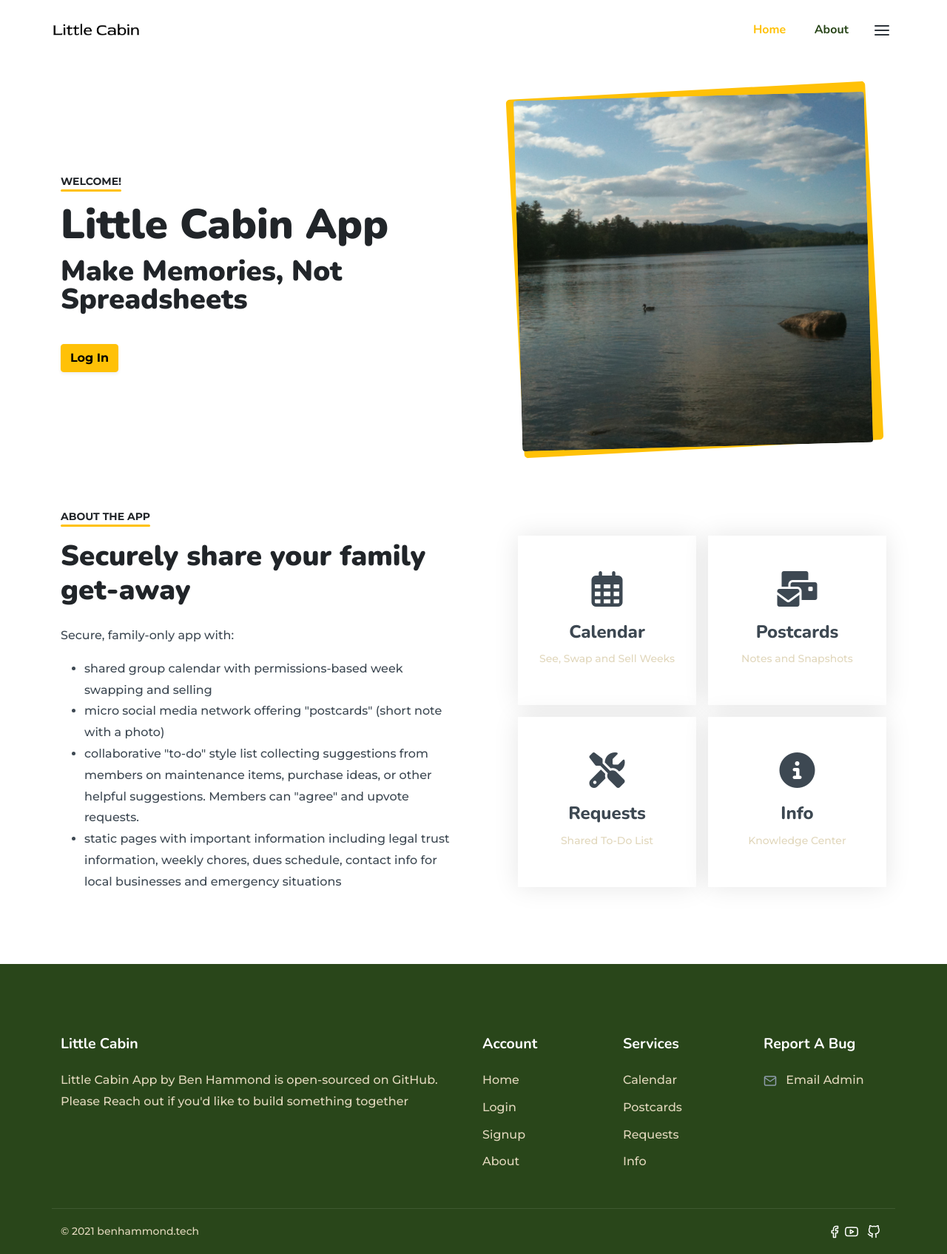
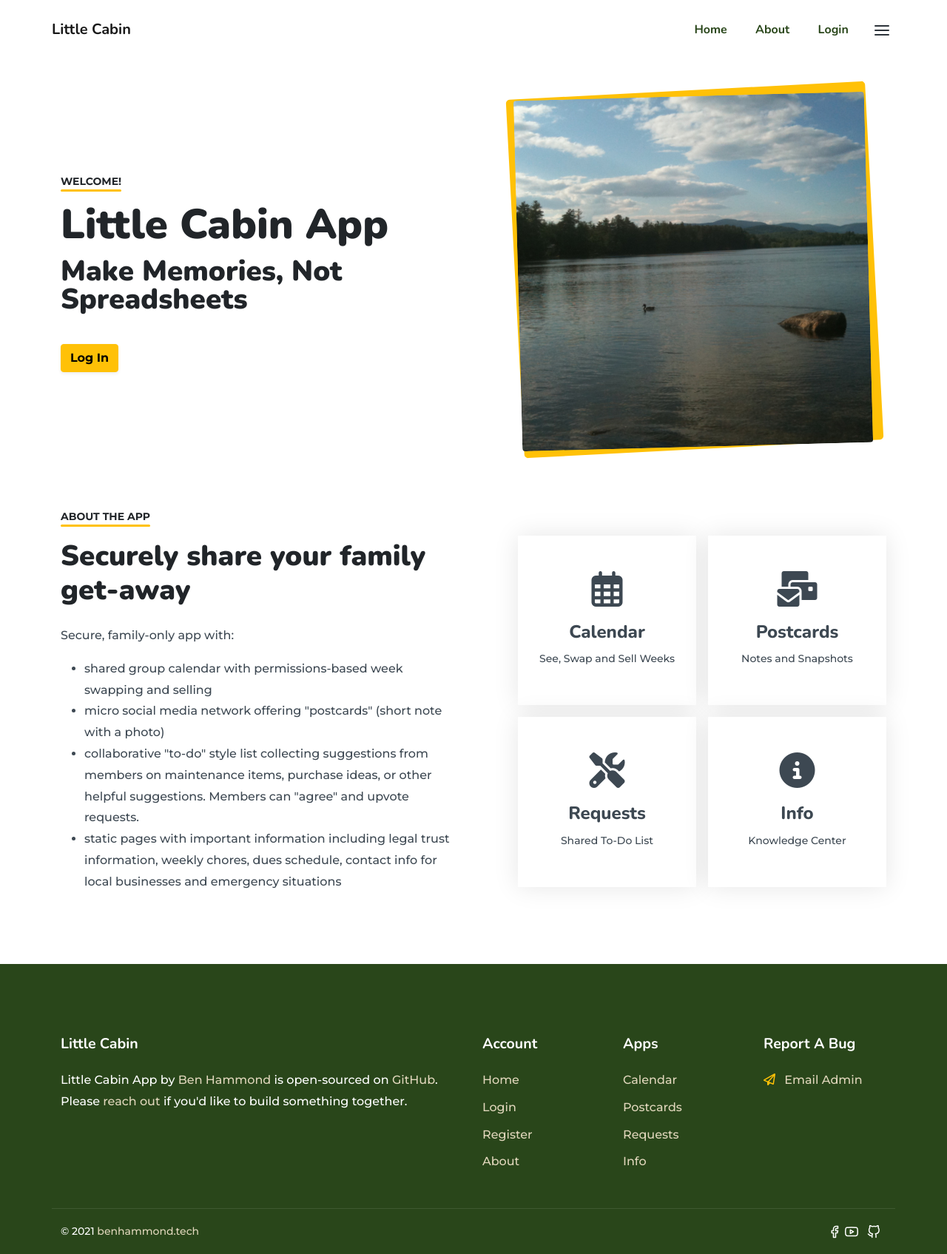
Before and after one commit to benhammondmusic/littlecabin, a Django app: page / in a window 1280 px wide. Shown: the whole page at 74% size. Run offline with Django 3.2, Linux system fonts and the light colour scheme; some libraries are stand-ins or nearby versions.

Commit message:
adds main routing and scaffolding, user login logout

```diff
--- a/main_app/static/assets/css/style.css
+++ b/main_app/static/assets/css/style.css
@@ -14,26 +14,21 @@ Designer Website - https://angrystudio.com
 #638129
 #346d7e
 #6da6b1
+#ffc107
 #e1d7bc
 #5E0B15
 */
 
   --white: #ffffff;
-  /* --white: #e1d7bc; */
   --flash: #ffc107;
-  /* --flash: #6da6b1; */
 
-  /* --grey: #8e98a2; */
   --grey: #e1d7bc;
   --midgrey: #5f7383;
   --slate: #3d4852;
-  /* --slate: #29461a; */
   --dark: #2c333a;
-  /* --dark: #29461a; */
   --darker: #212529;
-  /* --darker: #29461a; */
-  /* --darkest: #0e1d2c; */
   --darkest: #29461a;
+  --wood: #5e0b15;
 }
 
 /*-- General Styles --*/
@@ -69,7 +64,7 @@ h6 {
   font-family: 'Nunito', sans-serif;
 }
 .text-muted {
-  color: var(--grey) !important;
+  color: var(--white) !important;
 }
 .bg-dark {
   background: var(--darkest) !important;
@@ -250,11 +245,11 @@ h6 {
   font-size: 1.325rem;
 }
 
-/*-- Services --*/
-.service-box-icon {
-  height: 60px;
+/*-- login --*/
+.login-box-icon {
+  font-size: 3rem;
 }
-.service-box-title {
+.login-box-title {
   font-size: 1.225rem;
 }
 
@@ -295,6 +290,9 @@ h6 {
 .about-title {
   font-weight: 800;
 }
+/* .about-text {
+  color: var(--darkest);
+} */
 
 /*-- Blog --*/
 .blog-thumb {
@@ -321,6 +319,9 @@ h6 {
 }
 
 /*--Footer --*/
+.footer .email-me {
+  color: var(--flash);
+}
 .footer a {
   color: var(--grey);
   text-decoration: none;
@@ -398,10 +399,10 @@ h6 {
   .section-title {
     font-size: 2.4rem;
   }
-  .service-box-title {
+  .login-box-title {
     font-size: 1.3rem;
   }
-  .service-box-icon {
+  .login-box-icon {
     height: 50px;
   }
   .blog-post-title {
@@ -463,7 +464,7 @@ h6 {
   .section-title {
     font-size: 1.4rem;
   }
-  .service-box-title {
+  .login-box-title {
     font-size: 1.2rem;
   }
   .cta-title {
--- a/main_app/templates/base.html
+++ b/main_app/templates/base.html
@@ -19,16 +19,41 @@
   <body>
     <nav id="primary-navbar" class="primary-nav navbar navbar-expand-lg navbar-light bg-white fixed-top font-nunito">
       <div class="container px-4 px-sm-0">
-        <a class="navbar-brand" href="#"><img src="{% static 'assets/images/logo-2.png' %}" /></a>
+        <a class="navbar-brand" href="{% url 'home' %}">Little Cabin</a>
+
+        {% comment %} <img src="{% static 'assets/images/logo-2.png' %}" /> {% endcomment %}
+
         <div class="collapse navbar-collapse" id="navbarNavDropdown">
           <ul class="navbar-nav ms-auto">
             <li class="nav-item">
-              <a class="nav-link active" aria-current="page" href="#">Home</a>
+              <a class="nav-link" href="{% url 'home' %}">Home</a>
             </li>
+
+            {% if user.is_authenticated %}
+
+            <li class="nav-item">
+              <a class="nav-link" href="{% url 'postcards' %}">Postcards</a>
+            </li>
+            <li class="nav-item">
+              <a class="nav-link" href="{% url 'calendar' %}">Calendar</a>
+            </li>
+            <li class="nav-item">
+              <a class="nav-link" href="{% url 'requests' %}">Requests</a>
+            </li>
+            <li class="nav-item">
+              <a class="nav-link" href="{% url 'info' %}">Info</a>
+            </li>
+            <li class="nav-item">
+              <a class="nav-link" href="{% url 'logout' %}">Logout</a>
+            </li>
+            {% else %}
             <li class="nav-item">
               <a class="nav-link" href="{% anchor 'home' 'about' %}">About</a>
             </li>
-            {% comment %}
+            <li class="nav-item">
+              <a class="nav-link" href="{% url 'login' %}">Login</a>
+            </li>
+            {% endif %} {% comment %}
             <li class="nav-item">
               <a class="nav-link" href="#">Work</a>
             </li>
@@ -68,12 +93,35 @@
         <div class="sidenav-menu mt-5">
           <ul class="nav flex-column">
             <li class="nav-item">
-              <a class="nav-link px-0 active" aria-current="page" href="#">Home</a>
+              <a class="nav-link px-0" href="{% url 'home' %}">Home</a>
             </li>
+            {% if user.is_authenticated %}
+
+            <li class="nav-item">
+              <a class="nav-link px-0" href="{% url 'postcards' %}">Postcards</a>
+            </li>
+            <li class="nav-item">
+              <a class="nav-link px-0" href="{% url 'calendar' %}">Calendar</a>
+            </li>
+            <li class="nav-item">
+              <a class="nav-link px-0" href="{% url 'requests' %}">Requests</a>
+            </li>
+            <li class="nav-item">
+              <a class="nav-link px-0" href="{% url 'info' %}">Info</a>
+            </li>
+            <li class="nav-item">
+              <a class="nav-link px-0" href="{% url 'logout' %}">Logout</a>
+            </li>
+
+            {% else %}
             <li class="nav-item">
               <a class="nav-link px-0" href="{% anchor 'home' 'about' %}">About</a>
             </li>
-            {% comment %}
+
+            <li class="nav-item">
+              <a class="nav-link px-0" href="{% url 'login' %}">Login</a>
+            </li>
+            {% endif %} {% comment %}
             <li class="nav-item">
               <a class="nav-link px-0" href="#">Work</a>
             </li>
@@ -246,53 +294,6 @@
     </section>
     {% endcomment %}
     <!-- Portfolio Section End-->
-    <!-- Services Start-->
-    {% comment %}
-    <section class="services section bg-white">
-      <div class="container">
-        <div class="row">
-          <div class="col">
-            <div class="section-head text-center mx-auto narrow">
-              <span class="pre-title small position-relative fw-bold text-dark text-uppercase">Services</span>
-              <h2 class="section-title text-dark mt-3">What We Do</h2>
-              <p class="section-subtitle mt-3 mb-0">Proin consectetur euismod blandit. Praesent blandit ut neque at tempus. Cras in dui vel diam tempor commodo. Aliquam vel diam vel nunc sollicitudin malesuada in a sem.</p>
-            </div>
-          </div>
-        </div>
-        <div class="row">
-          <div class="col-12 col-md-6 col-lg-3">
-            <div class="service-box text-center mt-5">
-              <img class="service-box-icon" src="{% static 'assets/images/branding.svg' %}" />
-              <h3 class="service-box-title text-dark mt-4 text-uppercase">Design</h3>
-              <p class="service-box-text mt-3 mb-0">Duis vulputate neque sed justo varius, vel lobortis sed lacus.</p>
-            </div>
-          </div>
-          <div class="col-12 col-md-6 col-lg-3">
-            <div class="service-box text-center mt-5">
-              <img class="service-box-icon" src="{% static 'assets/images/dev.svg' %}" />
-              <h3 class="service-box-title text-dark mt-4 text-uppercase">Development</h3>
-              <p class="service-box-text mt-3 mb-0">Duis vulputate neque sed justo varius, vel lobortis sed lacus.</p>
-            </div>
-          </div>
-          <div class="col-12 col-md-6 col-lg-3">
-            <div class="service-box text-center mt-5">
-              <img class="service-box-icon" src="{% static 'assets/images/marketing.svg' %}" />
-              <h3 class="service-box-title text-dark mt-4 text-uppercase">Marketing</h3>
-              <p class="service-box-text mt-3 mb-0">Duis vulputate neque sed justo varius, vel lobortis sed lacus.</p>
-            </div>
-          </div>
-          <div class="col-12 col-md-6 col-lg-3">
-            <div class="service-box text-center mt-5">
-              <img class="service-box-icon" src="{% static 'assets/images/scale.svg' %}" />
-              <h3 class="service-box-title text-dark mt-4 text-uppercase">Scale</h3>
-              <p class="service-box-text mt-3 mb-0">Duis vulputate neque sed justo varius, vel lobortis sed lacus.</p>
-            </div>
-          </div>
-        </div>
-      </div>
-    </section>
-    {% endcomment %}
-    <!-- Services End-->
 
     <!-- Testimonials Start-->
     {% comment %}
@@ -510,7 +511,7 @@
             <div class="footer-col mt-5 pe-4">
               <h3 class="footer-title text-white mb-4">Little Cabin</h3>
               {% comment %} <img src="{% static 'assets/images/logo-2-white.png' %}" class="footer-logo mb-4" alt="Little Cabing Logo" /> {% endcomment %}
-              <p class="mb-0">Little Cabin App by <a href="https://benhammond.tech">Ben Hammond</a> is open-sourced on <a href="https://github.com/benhammondmusic/littlecabin/">GitHub</a>. Please <a href="mailto:hello@benhammond.tech">Reach out</a> if you'd like to build something together</p>
+              <p class="mb-0">Little Cabin App by <a href="https://benhammond.tech">Ben Hammond</a> is open-sourced on <a href="https://github.com/benhammondmusic/littlecabin/">GitHub</a>. Please <a href="mailto:hello@benhammond.tech">reach out</a> if you'd like to build something together.</p>
             </div>
           </div>
 
@@ -518,21 +519,21 @@
             <div class="footer-col mt-5">
               <h3 class="footer-title text-white mb-4">Account</h3>
               <ul class="list-unstyled mb-0">
-                <li class="mb-2"><a href="#">Home</a></li>
-                <li class="mb-2"><a href="#">Login</a></li>
-                <li class="mb-2"><a href="#">Signup</a></li>
+                <li class="mb-2"><a href="{% url 'home' %}">Home</a></li>
+                <li class="mb-2"><a href="{% url 'login' %}">Login</a></li>
+                <li class="mb-2"><a href="{% url 'register' %}">Register</a></li>
                 <li class="mb-0"><a href="{% anchor 'home' 'about' %}">About</a></li>
               </ul>
             </div>
           </div>
           <div class="col-12 col-sm-6 col-md-4 col-lg-2">
             <div class="footer-col mt-5">
-              <h3 class="footer-title text-white mb-4">Services</h3>
+              <h3 class="footer-title text-white mb-4">Apps</h3>
               <ul class="list-unstyled mb-0">
-                <li class="mb-2"><a href="#">Calendar</a></li>
-                <li class="mb-2"><a href="#">Postcards</a></li>
-                <li class="mb-2"><a href="#">Requests</a></li>
-                <li class="mb-0"><a href="#">Info</a></li>
+                <li class="mb-2"><a href="{% url 'calendar' %}">Calendar</a></li>
+                <li class="mb-2"><a href="{% url 'postcards' %}">Postcards</a></li>
+                <li class="mb-2"><a href="{% url 'requests' %}">Requests</a></li>
+                <li class="mb-0"><a href="{% url 'info' %}">Info</a></li>
               </ul>
             </div>
           </div>
@@ -544,7 +545,11 @@
               {% endcomment %} {% comment %}
               <div class="mb-3"><img class="me-2" src="{% static 'assets/images/phone.svg' %}" /><span>719-240-7593</span></div>
               {% endcomment %}
-              <div><img class="me-2" src="{% static 'assets/images/mail.svg' %}" /><a href="mailto:hello@benhammond.tech"> Email Admin</a></div>
+              <div>
+                {% comment %} <img class="me-2" src="{% static 'assets/images/mail.svg' %}" /> {% endcomment %}
+                <i class="far fa-paper-plane me-2 email-me"></i>
+                <a href="mailto:hello@benhammond.tech"> Email Admin</a>
+              </div>
             </div>
           </div>
         </div>
--- a/main_app/templates/home.html
+++ b/main_app/templates/home.html
@@ -11,7 +11,7 @@
           <h1 class="hero-title text-dark mt-3">Little Cabin App<br class="d-none d-lg-block" /></h1>
           <h2 class="hero-subtitle text-dark mt-3">Make Memories, Not Spreadsheets</h2>
           <p class="hero-text mt-3 mb-0"></p>
-          <a href="#" class="btn btn-warning shadow-sm mt-4 fw-bold">Log In</a>
+          <a href="{% url 'login' %}" class="btn btn-warning shadow-sm mt-4 fw-bold">Log In</a>
         </div>
       </div>
       <div class="col-md-12 col-lg-6 order-1 order-lg-2">
@@ -52,7 +52,7 @@
                 {% comment %} <img class="about-icon" src="{% static 'assets/images/years.svg' %}" /> {% endcomment %}
                 <i class="far fa-calendar-alt about-icon"></i>
                 <h4 class="about-title mt-3">Calendar</h4>
-                <p class="about-text text-muted mb-0 small">See, Swap and Sell Weeks</p>
+                <p class="about-text mb-0 small">See, Swap and Sell Weeks</p>
               </div>
             </div>
             <div class="col-6 col-lg-6">
@@ -60,7 +60,7 @@
                 {% comment %} <img class="about-icon" src="{% static 'assets/images/clients.svg' %}" /> {% endcomment %}
                 <i class="fas fa-mail-bulk about-icon"></i>
                 <h4 class="about-title mt-3">Postcards</h4>
-                <p class="about-text text-muted mb-0 small">Notes and Snapshots</p>
+                <p class="about-text mb-0 small">Notes and Snapshots</p>
               </div>
             </div>
             <div class="col-6 col-lg-6">
@@ -68,7 +68,7 @@
                 {% comment %} <img class="about-icon" src="{% static 'assets/images/projects.svg' %}" /> {% endcomment %}
                 <i class="fas fa-tools about-icon"></i>
                 <h4 class="about-title mt-3">Requests</h4>
-                <p class="about-text text-muted mb-0 small">Shared To-Do List</p>
+                <p class="about-text mb-0 small">Shared To-Do List</p>
               </div>
             </div>
             <div class="col-6 col-lg-6">
@@ -76,7 +76,7 @@
                 {% comment %} <img class="about-icon" src="{% static 'assets/images/revenue.svg' %}" /> {% endcomment %}
                 <i class="fas fa-info-circle about-icon"></i>
                 <h4 class="about-title mt-3">Info</h4>
-                <p class="about-text mb-0 small text-muted">Knowledge Center</p>
+                <p class="about-text mb-0 small">Knowledge Center</p>
               </div>
             </div>
           </div>
--- /dev/null
+++ b/main_app/templates/info.html
@@ -0,0 +1,4 @@
+{% extends 'base.html' %} {% load static %} {% block content %}
+
+<h1>Info</h1>
+{% endblock %}
--- /dev/null
+++ b/main_app/templates/postcards.html
@@ -0,0 +1,4 @@
+{% extends 'base.html' %} {% load static %} {% block content %}
+
+<h1>Postcards</h1>
+{% endblock %}
--- /dev/null
+++ b/main_app/templates/requests.html
@@ -0,0 +1,5 @@
+{% extends 'base.html' %} {% load static %} {% block content %}
+
+<h1>Requests</h1>
+
+{% endblock %}
--- a/main_app/urls.py
+++ b/main_app/urls.py
@@ -3,7 +3,11 @@ from . import views
 
 urlpatterns = [
     path('', views.home, name='home'),
+    path('postcards', views.postcards, name='postcards'),
     path('calendar', views.calendar, name='calendar'),
+    path('requests', views.requests, name='requests'),
+    path('info', views.info, name='info'),
+    path('accounts/register/', views.register, name='register'),
 
 
     # sample template with EVERYTHING available. Delete when done building pages
--- a/main_app/views.py
+++ b/main_app/views.py
@@ -1,12 +1,42 @@
 from django.shortcuts import render
+from django.contrib.auth import login
+from django.contrib.auth.forms import UserCreationForm
 
 # VIEWS
 def home(request):
     return render(request, 'home.html')
 
+def postcards(request):
+    return render(request, 'postcards.html')
+
 def calendar(request):
     return render(request, 'calendar.html')
 
+def requests(request):
+    return render(request, 'requests.html')
+
+def info(request):
+    return render(request, 'info.html')
+
+
+def register(request):
+  error_message = ''
+  if request.method == 'POST':
+    # This is how to create a 'user' form object
+    # that includes the data from the browser
+    form = UserCreationForm(request.POST)
+    if form.is_valid():
+      # This will add the user to the database
+      user = form.save()
+      # This is how we log a user in via code
+      login(request, user)
+      return redirect('index')
+    else:
+      error_message = 'Invalid sign up - try again'
+  # A bad POST or a GET request, so render register.html with an empty form
+  form = UserCreationForm()
+  context = {'form': form, 'error_message': error_message}
+  return render(request, 'registration/register.html', context)
 
 # ! DELETE THIS
 def koka(request):
```
Also changed, not shown: littlecabin_project/settings.py (+2 -11 lines), main_app/templates/registration/login.html (added, +60 -0 lines).
